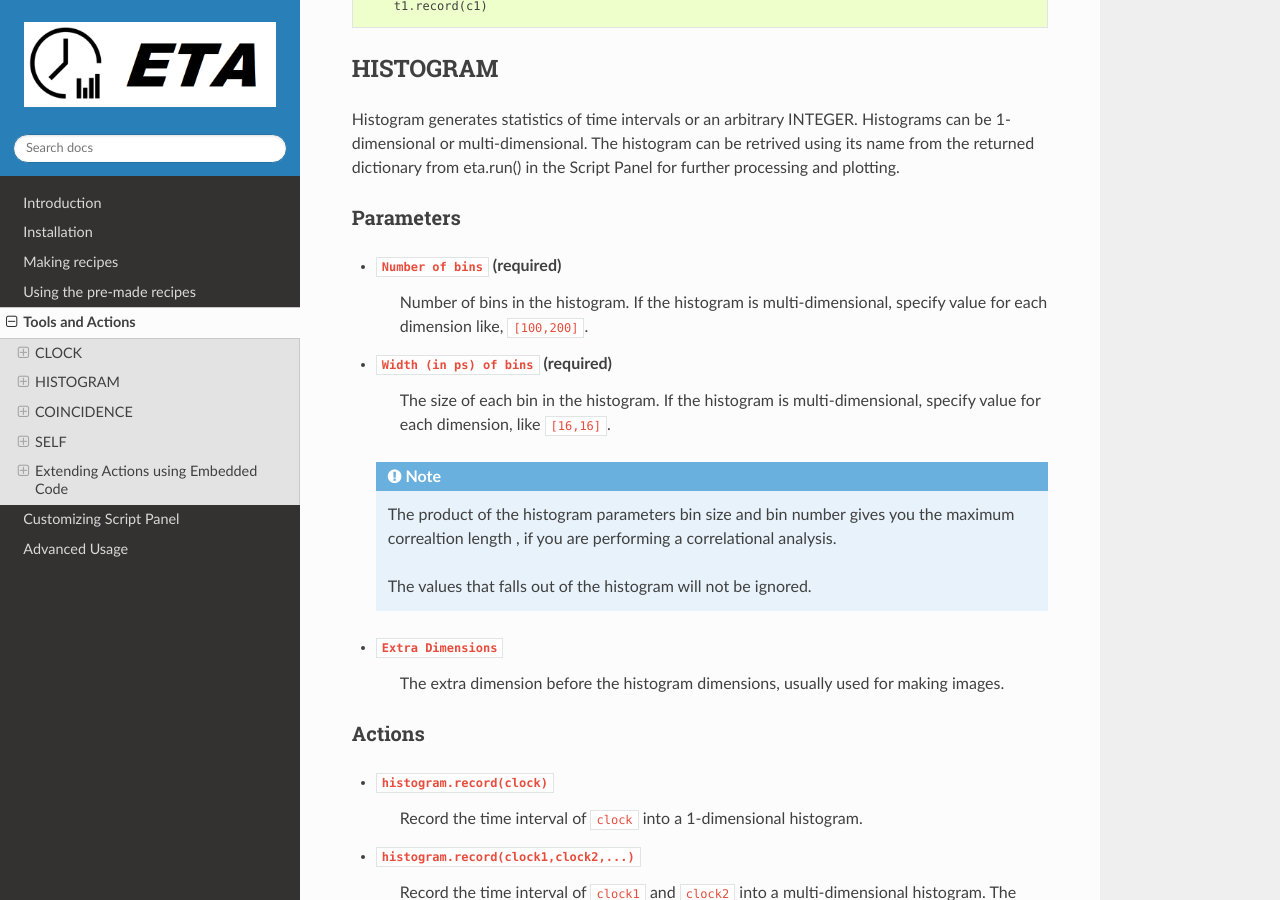
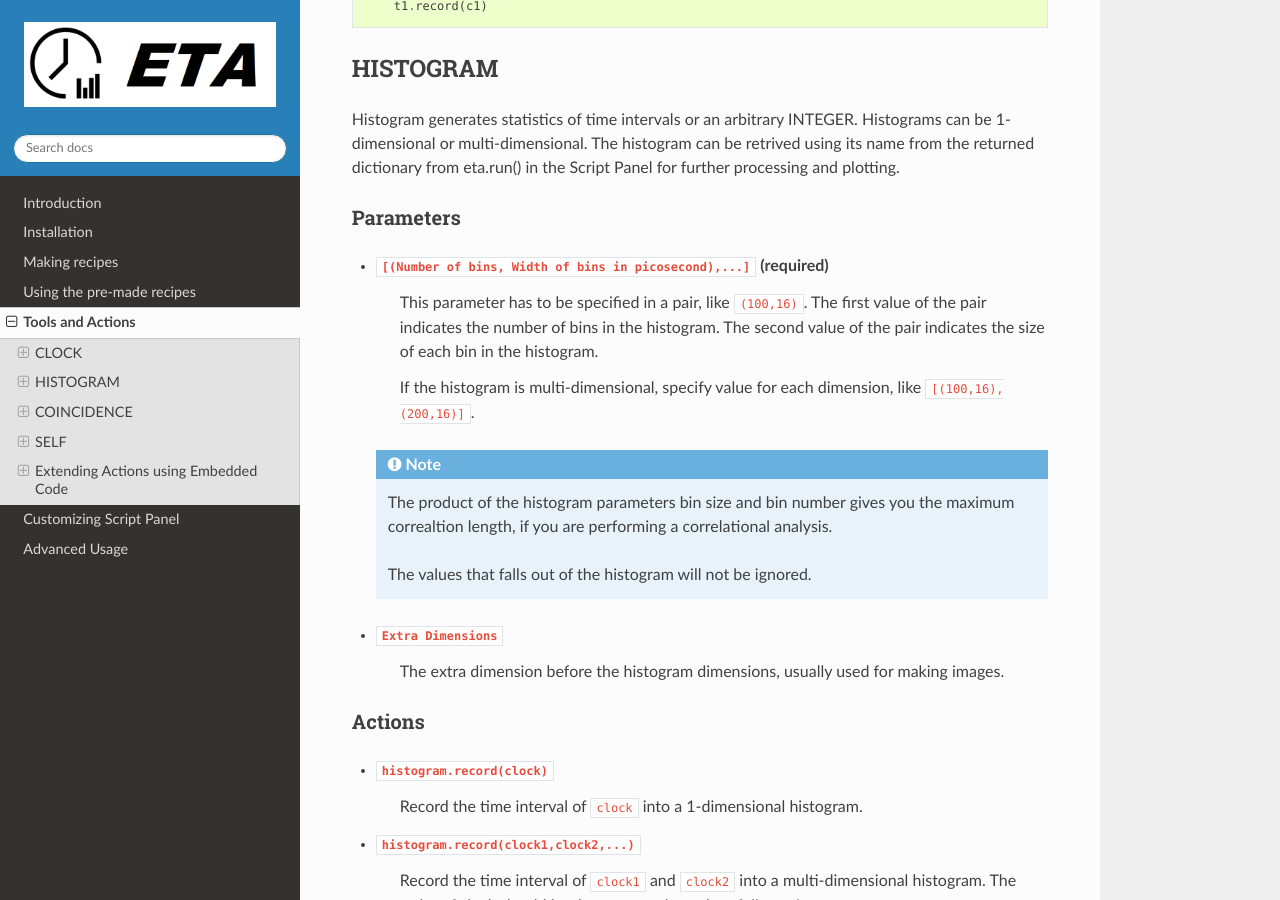
Before and after one commit to timetag/timetag.github.io, a Sphinx documentation site: the page built from docs/actions.rst, in a window 1280 px wide and 900 px high, scrolled down 2268 px. Built offline with Sphinx 7.4.7 and the Read the Docs theme 2.0.0, drawn with Linux system fonts in a browser that asks for light colours.

Commit message:
fix error

```diff
--- a/docs/actions.rst
+++ b/docs/actions.rst
@@ -81,14 +81,13 @@ The histogram can be retrived using its name from the returned dictionary from e
 Parameters
 ......
 
-- ``Number of bins`` (required)
-    Number of bins in the histogram. If the histogram is multi-dimensional, specify value for each dimension like, ``[100,200]``.
+- ``[(Number of bins, Width of bins in picosecond),...]`` (required)
+    This parameter has to be specified in a pair, like ``(100,16)``. The first value of the pair indicates the number of bins in the histogram. The second value of the pair indicates the size of each bin in the histogram.
 
-- ``Width (in ps) of bins`` (required)
-    The size of each bin in the histogram. If the histogram is multi-dimensional, specify value for each dimension, like ``[16,16]``.
+    If the histogram is multi-dimensional, specify value for each dimension, like ``[(100,16),(200,16)]``.
 
  .. note::
-    The product of the histogram parameters bin size and bin number gives you the maximum correaltion length , if you are performing a correlational analysis.
+    The product of the histogram parameters bin size and bin number gives you the maximum correaltion length, if you are performing a correlational analysis.
 
     The values that falls out of the histogram will not be ignored.
 
@@ -115,7 +114,6 @@ Actions
 
 - ``histogram[x][y][...].record(clock,...)``
     Record the time interval of ``clock`` into an image of 1-dimensional or multi-dimensional histograms. This is usally used in biology imaging, where x and y can be obtained from state trasitions of markers, which indicates the postition of the scanning instrument.
-
 
 - ``histogram[x][y][...].record_all(clock,...)``
     Combination of ``histogram[x][y].record(clock,...)`` and ``histogram.record_all(clock)``
```
